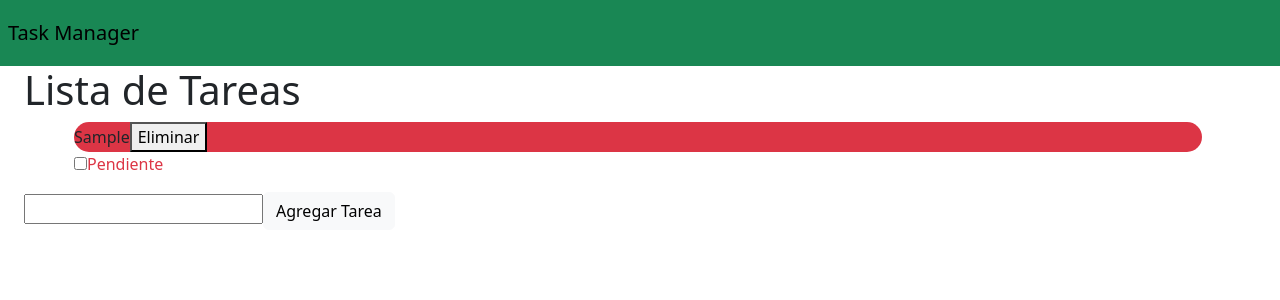
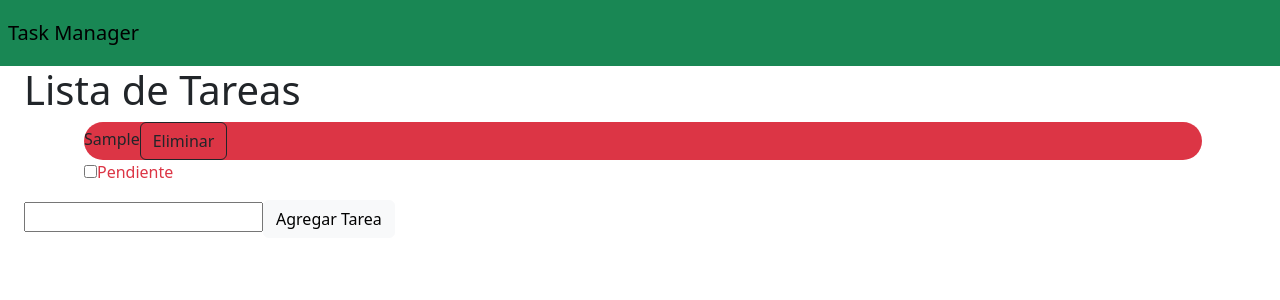
Before and after one commit to JackyrDC/ToDo_List, a Vue app: page / in a window 1280 px wide. Both pictures are taken after typing "Sample" into the empty fields and a click on the button "Agregar Tarea". Shown: the top 300 px of the page. Built offline with nearby package versions, Linux system fonts and the light colour scheme.

Commit message:
Update Items.vue

```diff
--- a/src/components/Items.vue
+++ b/src/components/Items.vue
@@ -1,13 +1,13 @@
 <template>
-    <li class="container" style="list-style-type: none; padding-left: 0;">
+    <li class="container" style="list-style-type: none; padding-left: 10px;">
       <div class="rounded-pill" :class="{'bg-success': task.completed, 'bg-danger': !task.completed}">
         <span>{{ task.text }}</span>
-        <button @click="removeTask">Eliminar</button>
+        <button @click="removeTask" class="btn btn-outline-dark">Eliminar</button>
       </div>
       <div>
         <input type="checkbox" v-model="task.completed" />
         <span :class="{'text-success': task.completed, 'text-danger': !task.completed}">
-          {{ task.completed ? 'Completada' : 'Pendiente' }}
+          {{ task.completed ? 'Realizada' : 'Pendiente' }}
         </span>
       </div>
     </li>
```
